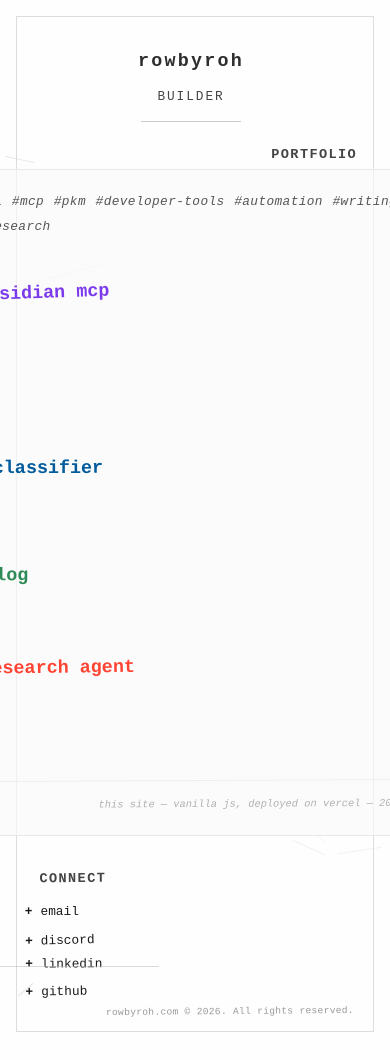
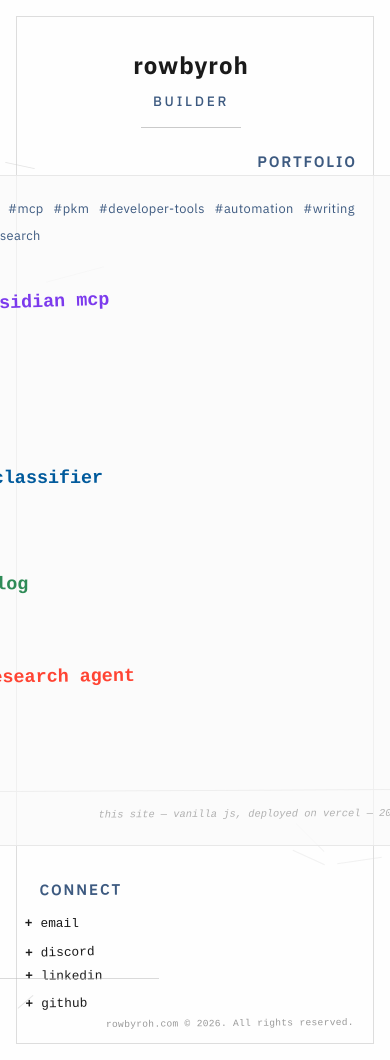
Before and after one commit to rbrdelta/rowbyroh-website, a website: page index.html in a window 390 px wide. Shown: the top 1060 px of the page. Drawn offline with Linux system fonts and the light colour scheme.

Commit message:
Legibility overhaul: IBM Plex Sans, spatial contrast, accent color
- Add IBM Plex Sans for structural elements (title, headers, tags)
- Courier stays for content (project titles, annotations, colophon)
- Title bumped to 2.2rem, section headers to 0.95rem for wider size range
- Accent color #3d5a80 (slate blue) for all nav/structural elements
- Tag filters darker and larger for primary nav readability
- Section headers Portfolio/Connect unified at same size and weight

Co-Authored-By: Claude Opus 4.6 <noreply@anthropic.com>

```diff
--- a/assets/css/style.css
+++ b/assets/css/style.css
@@ -147,19 +147,21 @@ body::after {
 }
 
 .title {
-    font-size: 1.6rem;
-    font-weight: bold;
-    letter-spacing: 0.12em;
-    margin-bottom: 0.8rem;
-    color: #2e2e2e;
+    font-family: 'IBM Plex Sans', system-ui, sans-serif;
+    font-size: 2.2rem;
+    font-weight: 700;
+    letter-spacing: 0.04em;
+    margin-bottom: 0.6rem;
+    color: #1a1a1a;
 }
 
 .subtitle {
-    font-size: 0.8rem;
-    letter-spacing: 0.15em;
+    font-family: 'IBM Plex Sans', system-ui, sans-serif;
+    font-size: 0.85rem;
+    letter-spacing: 0.2em;
     text-transform: uppercase;
-    color: #444;
-    font-weight: normal;
+    color: #3d5a80;
+    font-weight: 500;
 }
 
 /* ---- PORTFOLIO SECTION ---- */
@@ -198,11 +200,12 @@ body::after {
     position: absolute;
     top: -1.5rem;
     right: 0;
-    font-size: 0.85rem;
+    font-family: 'IBM Plex Sans', system-ui, sans-serif;
+    font-size: 0.95rem;
     text-transform: uppercase;
-    letter-spacing: 0.1em;
-    color: #444;
-    font-weight: bold;
+    letter-spacing: 0.12em;
+    color: #3d5a80;
+    font-weight: 600;
 }
 
 /* Tag filters — inline, annotation-style */
@@ -215,16 +218,16 @@ body::after {
 }
 
 .tag-filter {
+    font-family: 'IBM Plex Sans', system-ui, sans-serif;
     font-size: 0.8rem;
-    color: #555;
+    color: #3d5a80;
     cursor: pointer;
     letter-spacing: 0.03em;
     transition: color 0.2s ease;
     padding: 0;
     background: none;
     border: none;
-    font-family: 'Courier New', monospace;
-    font-style: italic;
+    font-weight: 400;
 }
 
 .tag-filter::before {
@@ -232,12 +235,12 @@ body::after {
 }
 
 .tag-filter:hover {
-    color: #222;
+    color: #1a1a1a;
 }
 
 .tag-filter.active {
     color: #1a1a1a;
-    font-style: normal;
+    font-weight: 600;
 }
 
 .tag-filter.active::after {
@@ -418,8 +421,9 @@ body::after {
 }
 
 .card-body h2 {
-    font-size: 1.1rem;
-    font-weight: bold;
+    font-family: 'IBM Plex Sans', system-ui, sans-serif;
+    font-size: 1.3rem;
+    font-weight: 700;
     margin-bottom: 0.3rem;
 }
 
@@ -434,12 +438,13 @@ body::after {
 }
 
 .card-body .card-section h3 {
+    font-family: 'IBM Plex Sans', system-ui, sans-serif;
     font-size: 0.75rem;
     text-transform: uppercase;
     letter-spacing: 0.08em;
-    color: #aaa;
+    color: #3d5a80;
     margin-bottom: 0.4rem;
-    font-weight: normal;
+    font-weight: 600;
 }
 
 .card-body .card-section ul {
@@ -540,8 +545,9 @@ body::after {
 }
 
 .drawer-body h2 {
-    font-size: 1.1rem;
-    font-weight: bold;
+    font-family: 'IBM Plex Sans', system-ui, sans-serif;
+    font-size: 1.3rem;
+    font-weight: 700;
     margin-bottom: 0.5rem;
 }
 
@@ -680,12 +686,13 @@ body::after {
 }
 
 .links-section .section-header {
-    font-size: 0.85rem;
-    font-weight: bold;
+    font-family: 'IBM Plex Sans', system-ui, sans-serif;
+    font-size: 0.95rem;
+    font-weight: 600;
     text-transform: uppercase;
-    letter-spacing: 0.1em;
+    letter-spacing: 0.12em;
     margin-bottom: 1rem;
-    color: #444;
+    color: #3d5a80;
     margin-left: 15px;
 }
 
@@ -769,7 +776,7 @@ body::after {
     }
 
     .title {
-        font-size: 1.35rem;
+        font-size: 1.8rem;
     }
 
     .container {
@@ -805,7 +812,7 @@ body::after {
 
 @media (max-width: 400px) {
     .title {
-        font-size: 1.15rem;
+        font-size: 1.5rem;
     }
 
     .covered-note {
--- a/index.html
+++ b/index.html
@@ -4,6 +4,9 @@
     <meta charset="UTF-8">
     <meta name="viewport" content="width=device-width, initial-scale=1.0">
     <title>rowbyroh</title>
+    <link rel="preconnect" href="https://fonts.googleapis.com">
+    <link rel="preconnect" href="https://fonts.gstatic.com" crossorigin>
+    <link href="https://fonts.googleapis.com/css2?family=IBM+Plex+Sans:wght@400;500;600;700&display=swap" rel="stylesheet">
     <link rel="stylesheet" href="assets/css/style.css">
 </head>
 <body>
```
